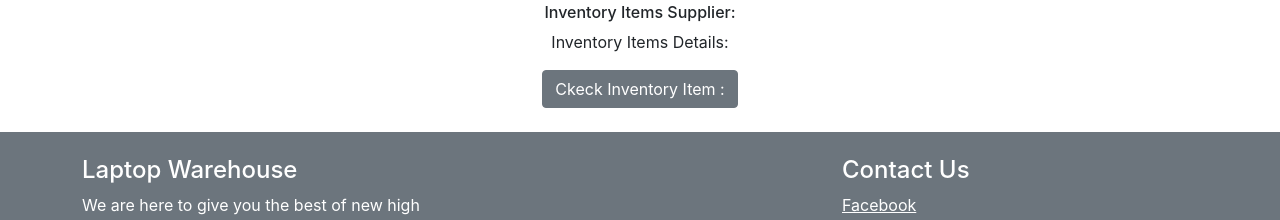
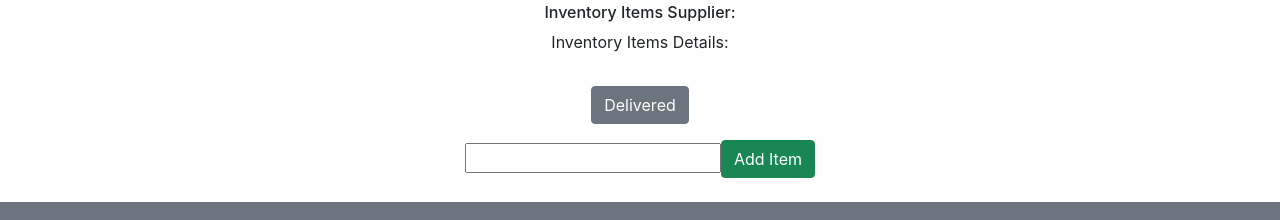
Before and after one commit to abdullahalomar/warehouse-management-client-side, a React (Create React App) app: page /inventory/1 in a window 1280 px wide. Shown: the part 248-468 px from the top of the page. Built offline with nearby package versions, Linux system fonts and the light colour scheme; no server answers.

Commit message:
inventory details page delevered butteon added

```diff
--- a/src/Pages/InventoryDetails/InventoryDetails.js
+++ b/src/Pages/InventoryDetails/InventoryDetails.js
@@ -1,7 +1,11 @@
 import React, { useEffect, useState } from 'react';
 import { Link, useParams } from 'react-router-dom';
+import { useForm } from "react-hook-form";
 
 const InventoryDetails = () => {
+    const { register, handleSubmit } = useForm();
+    const onSubmit = data => console.log(data);
+
     const { inventoryId } = useParams();
     const [inventoryItem, setInventoryItem] = useState({});
 
@@ -23,11 +27,15 @@ const InventoryDetails = () => {
             <p>Inventory Items Details:
                 <br />{inventoryItem.short_desc}</p>
 
-            <Link to='/check'>
+            <Link to=''>
                 <div className='text-center mt-3'>
-                <button className='btn btn-secondary'>
-                    Ckeck Inventory Item :
+                <button className='btn btn-secondary my-3'>
+                    Delivered
                 </button>
+                <form onSubmit={handleSubmit(onSubmit)}>
+                    <input type="number" {...register("number", { min: 1, max: 999 })} />
+                    <input className='btn btn-success' type="submit" value='Add Item'/>
+                </form>
                 </div>
             </Link>
         </div>
--- a/src/Pages/MyItem/MyItem.js
+++ b/src/Pages/MyItem/MyItem.js
@@ -22,7 +22,8 @@ const MyItem = () => {
 
     return (
         <div>
-            <h2 className='text-center my-4'>This is my item page { myitems.length}</h2>
+            <h2 className='text-center my-4'>This is my item page {myitems.length}</h2>
+
         </div>
     );
 };
```
Also changed, not shown: src/Pages/ManageInventories/ManageInventories.js (+4 -5 lines).
